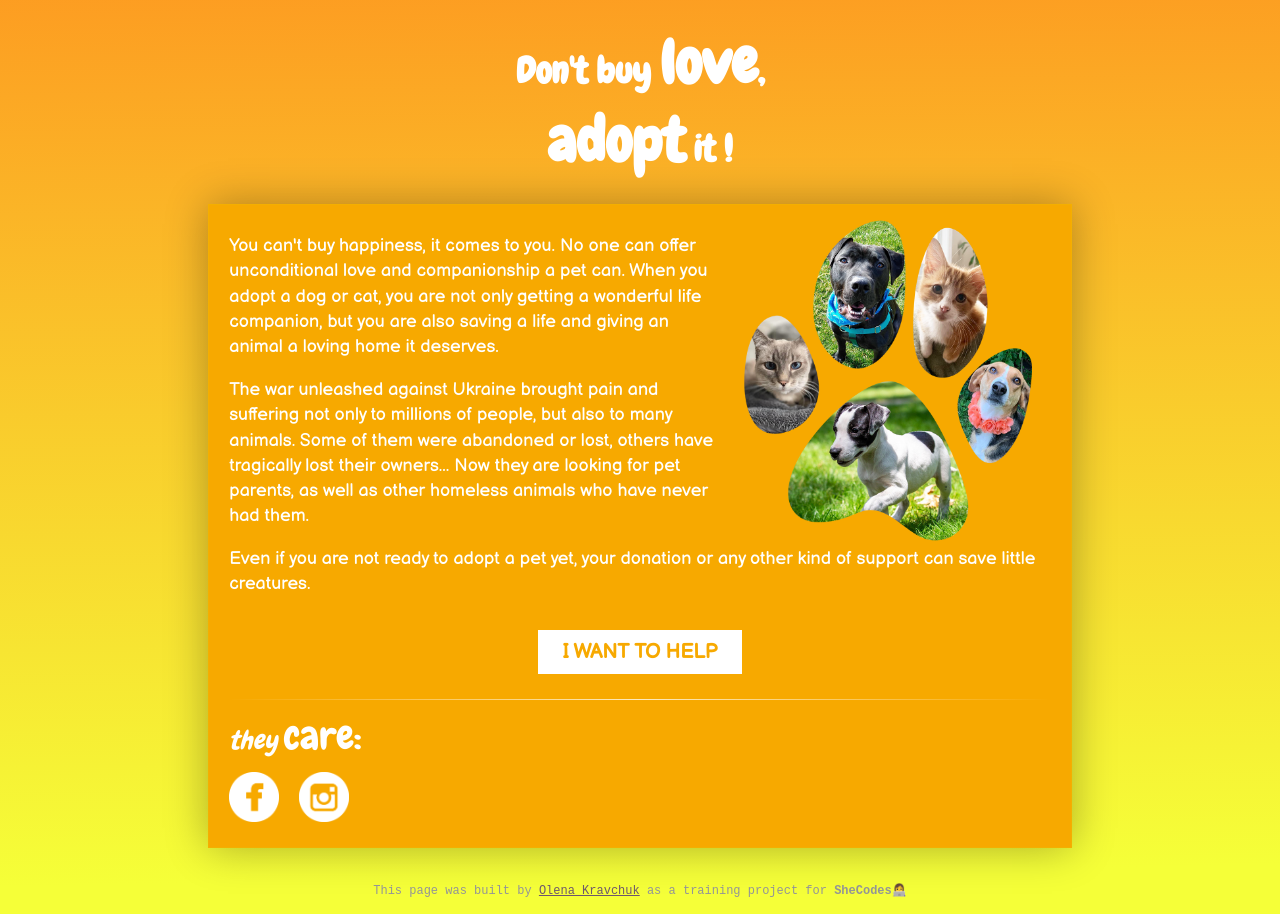
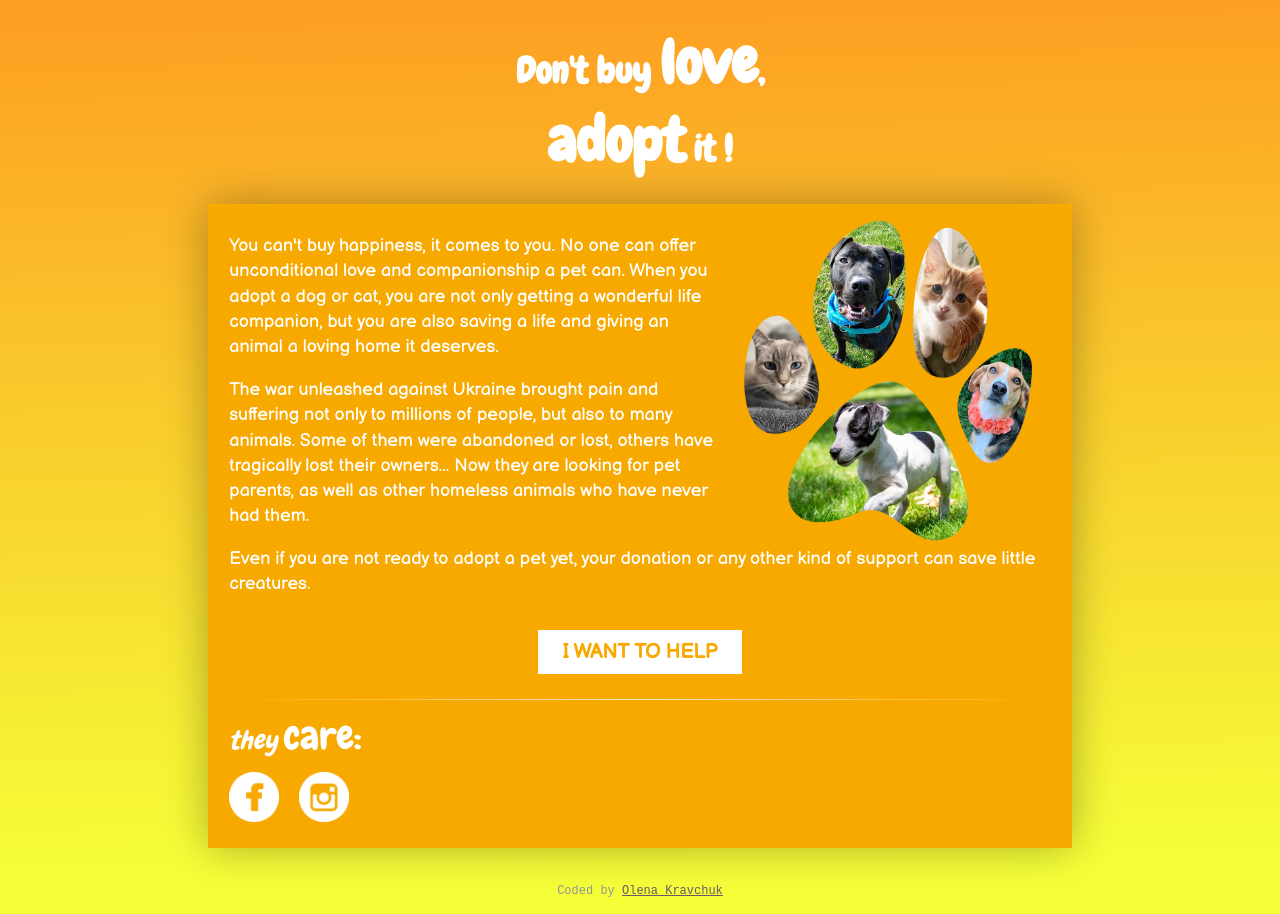
Before and after one commit to Miss-Moody/pet-lp, a plain HTML site: page index.html in a window 1280 px wide. Drawn offline with Linux system fonts and the light colour scheme.

Commit message:
updated footer

```diff
--- a/index.html
+++ b/index.html
@@ -53,11 +53,10 @@
 		</div>
 
 		<p class="footer">
-      This page was built by
+			Coded by
 			<a href="https://www.linkedin.com/in/olena-k-97ab18162/" target="_blank"
 				>Olena Kravchuk</a
 			>
-      as a training project for <strong>SheCodes</strong>👩‍💻
 		</p>
 
 		<script>
```
Lines whose indentation alone changed are shown as unchanged.
